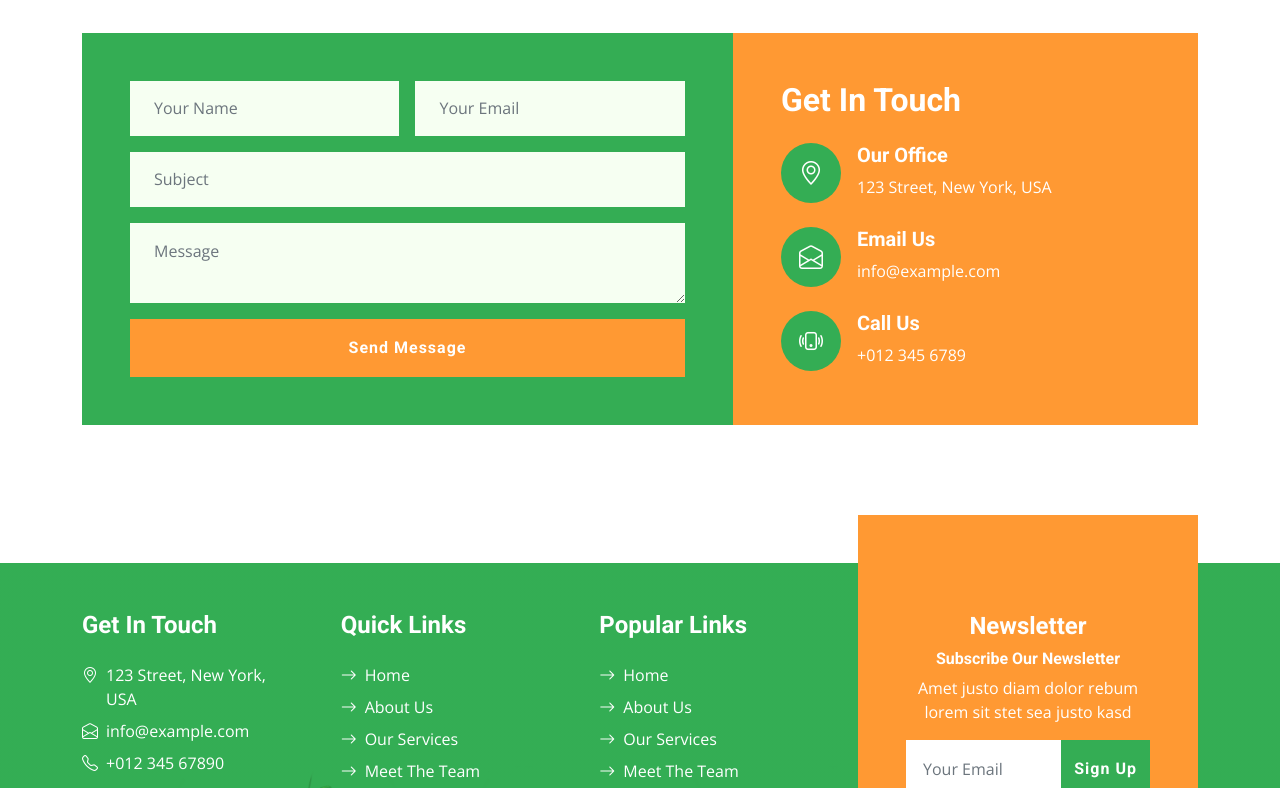
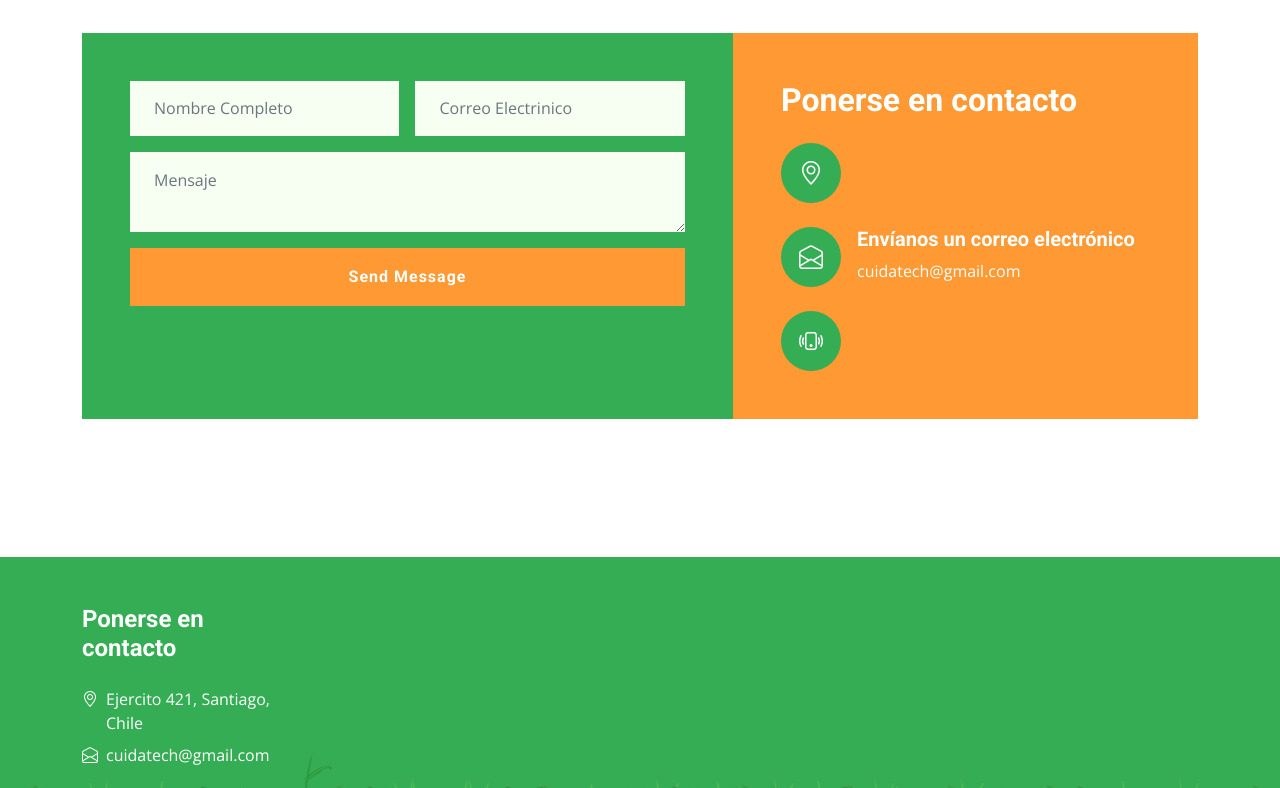
Before and after one commit to McLovin2499/project24, a plain HTML site: page contact.html in a window 1280 px wide. Shown: the part 817-1605 px from the top of the page. Drawn offline with nearby package versions, Linux system fonts and the light colour scheme.

Commit message:
Update contact.html

```diff
--- a/contact.html
+++ b/contact.html
@@ -78,9 +78,9 @@
         <div class="container py-5">
             <div class="row justify-content-start">
                 <div class="col-lg-8 text-center text-lg-start">
-                    <h1 class="display-1 text-white mb-md-4">Contact Us</h1>
-                    <a href="" class="btn btn-primary py-md-3 px-md-5 me-3">Home</a>
-                    <a href="" class="btn btn-secondary py-md-3 px-md-5">Contact Us</a>
+                    <h1 class="display-1 text-white mb-md-4">Contactanos</h1>
+                    <a href="index.html" class="btn btn-primary py-md-3 px-md-5 me-3">Inicio</a>
+                    <a href="contact.html" class="btn btn-secondary py-md-3 px-md-5">Contact Us</a>
                 </div>
             </div>
         </div>
@@ -92,8 +92,8 @@
     <div class="container-fluid py-5">
         <div class="container">
             <div class="mx-auto text-center mb-5" style="max-width: 500px;">
-                <h6 class="text-primary text-uppercase">Contact Us</h6>
-                <h1 class="display-5">Please Feel Free To Contact Us</h1>
+                <h6 class="text-primary text-uppercase">Contacta con nosotros</h6>
+                <h1 class="display-5">Siéntete libre de contactarnos</h1>
             </div>
             <div class="row g-0">
                 <div class="col-lg-7">
@@ -101,19 +101,16 @@
                         <form>
                             <div class="row g-3">
                                 <div class="col-6">
-                                    <input type="text" class="form-control bg-light border-0 px-4" placeholder="Your Name" style="height: 55px;">
+                                    <input type="text" class="form-control bg-light border-0 px-4" placeholder="Nombre Completo" style="height: 55px;">
                                 </div>
                                 <div class="col-6">
-                                    <input type="email" class="form-control bg-light border-0 px-4" placeholder="Your Email" style="height: 55px;">
+                                    <input type="email" class="form-control bg-light border-0 px-4" placeholder="Correo Electrinico" style="height: 55px;">
                                 </div>
                                 <div class="col-12">
-                                    <input type="text" class="form-control bg-light border-0 px-4" placeholder="Subject" style="height: 55px;">
+                                    <textarea class="form-control bg-light border-0 px-4 py-3" rows="2" placeholder="Mensaje"></textarea>
                                 </div>
                                 <div class="col-12">
-                                    <textarea class="form-control bg-light border-0 px-4 py-3" rows="2" placeholder="Message"></textarea>
-                                </div>
-                                <div class="col-12">
-                                    <button class="btn btn-secondary w-100 py-3" type="submit">Send Message</button>
+                                    <button class="btn btn-secondary w-100 py-3" type="Enviar">Send Message</button>
                                 </div>
                             </div>
                         </form>
@@ -121,14 +118,10 @@
                 </div>
                 <div class="col-lg-5">
                     <div class="bg-secondary h-100 p-5">
-                        <h2 class="text-white mb-4">Get In Touch</h2>
+                        <h2 class="text-white mb-4">Ponerse en contacto</h2>
                         <div class="d-flex mb-4">
                             <div class="bg-primary rounded-circle d-flex align-items-center justify-content-center" style="width: 60px; height: 60px;">
                                 <i class="bi bi-geo-alt fs-4 text-white"></i>
-                            </div>
-                            <div class="ps-3">
-                                <h5 class="text-white">Our Office</h5>
-                                <span class="text-white">123 Street, New York, USA</span>
                             </div>
                         </div>
                         <div class="d-flex mb-4">
@@ -136,17 +129,13 @@
                                 <i class="bi bi-envelope-open fs-4 text-white"></i>
                             </div>
                             <div class="ps-3">
-                                <h5 class="text-white">Email Us</h5>
-                                <span class="text-white">info@example.com</span>
+                                <h5 class="text-white">Envíanos un correo electrónico</h5>
+                                <span class="text-white">cuidatech@gmail.com</span>
                             </div>
                         </div>
                         <div class="d-flex">
                             <div class="bg-primary rounded-circle d-flex align-items-center justify-content-center" style="width: 60px; height: 60px;">
                                 <i class="bi bi-phone-vibrate fs-4 text-white"></i>
-                            </div>
-                            <div class="ps-3">
-                                <h5 class="text-white">Call Us</h5>
-                                <span class="text-white">+012 345 6789</span>
                             </div>
                         </div>
                     </div>
@@ -164,18 +153,14 @@
                 <div class="col-lg-8 col-md-6">
                     <div class="row gx-5">
                         <div class="col-lg-4 col-md-12 pt-5 mb-5">
-                            <h4 class="text-white mb-4">Get In Touch</h4>
+                            <h4 class="text-white mb-4">Ponerse en contacto</h4>
                             <div class="d-flex mb-2">
                                 <i class="bi bi-geo-alt text-white me-2"></i>
-                                <p class="text-white mb-0">123 Street, New York, USA</p>
+                                <p class="text-white mb-0">Ejercito 421, Santiago, Chile</p>
                             </div>
                             <div class="d-flex mb-2">
                                 <i class="bi bi-envelope-open text-white me-2"></i>
-                                <p class="text-white mb-0">info@example.com</p>
-                            </div>
-                            <div class="d-flex mb-2">
-                                <i class="bi bi-telephone text-white me-2"></i>
-                                <p class="text-white mb-0">+012 345 67890</p>
+                                <p class="text-white mb-0">cuidatech@gmail.com</p>
                             </div>
                             <div class="d-flex mt-4">
                                 <a class="btn btn-secondary btn-square rounded-circle me-2" href="#"><i class="fab fa-twitter"></i></a>
@@ -184,41 +169,6 @@
                                 <a class="btn btn-secondary btn-square rounded-circle" href="#"><i class="fab fa-instagram"></i></a>
                             </div>
                         </div>
-                        <div class="col-lg-4 col-md-12 pt-0 pt-lg-5 mb-5">
-                            <h4 class="text-white mb-4">Quick Links</h4>
-                            <div class="d-flex flex-column justify-content-start">
-                                <a class="text-white mb-2" href="#"><i class="bi bi-arrow-right text-white me-2"></i>Home</a>
-                                <a class="text-white mb-2" href="#"><i class="bi bi-arrow-right text-white me-2"></i>About Us</a>
-                                <a class="text-white mb-2" href="#"><i class="bi bi-arrow-right text-white me-2"></i>Our Services</a>
-                                <a class="text-white mb-2" href="#"><i class="bi bi-arrow-right text-white me-2"></i>Meet The Team</a>
-                                <a class="text-white mb-2" href="#"><i class="bi bi-arrow-right text-white me-2"></i>Latest Blog</a>
-                                <a class="text-white" href="#"><i class="bi bi-arrow-right text-white me-2"></i>Contact Us</a>
-                            </div>
-                        </div>
-                        <div class="col-lg-4 col-md-12 pt-0 pt-lg-5 mb-5">
-                            <h4 class="text-white mb-4">Popular Links</h4>
-                            <div class="d-flex flex-column justify-content-start">
-                                <a class="text-white mb-2" href="#"><i class="bi bi-arrow-right text-white me-2"></i>Home</a>
-                                <a class="text-white mb-2" href="#"><i class="bi bi-arrow-right text-white me-2"></i>About Us</a>
-                                <a class="text-white mb-2" href="#"><i class="bi bi-arrow-right text-white me-2"></i>Our Services</a>
-                                <a class="text-white mb-2" href="#"><i class="bi bi-arrow-right text-white me-2"></i>Meet The Team</a>
-                                <a class="text-white mb-2" href="#"><i class="bi bi-arrow-right text-white me-2"></i>Latest Blog</a>
-                                <a class="text-white" href="#"><i class="bi bi-arrow-right text-white me-2"></i>Contact Us</a>
-                            </div>
-                        </div>
-                    </div>
-                </div>
-                <div class="col-lg-4 col-md-6 mt-lg-n5">
-                    <div class="d-flex flex-column align-items-center justify-content-center text-center h-100 bg-secondary p-5">
-                        <h4 class="text-white">Newsletter</h4>
-                        <h6 class="text-white">Subscribe Our Newsletter</h6>
-                        <p>Amet justo diam dolor rebum lorem sit stet sea justo kasd</p>
-                        <form action="">
-                            <div class="input-group">
-                                <input type="text" class="form-control border-white p-3" placeholder="Your Email">
-                                <button class="btn btn-primary">Sign Up</button>
-                            </div>
-                        </form>
                     </div>
                 </div>
             </div>
@@ -226,8 +176,7 @@
     </div>
     <div class="container-fluid bg-dark text-white py-4">
         <div class="container text-center">
-            <p class="mb-0">&copy; <a class="text-secondary fw-bold" href="#">Your Site Name</a>. All Rights Reserved. Designed by <a class="text-secondary fw-bold" href="https://htmlcodex.com">HTML Codex</a></p>
-            <br>Distributed By: <a class="text-secondary fw-bold" href="https://themewagon.com" target="_blank">ThemeWagon</a>
+            <p class="mb-0">&copy; <a class="text-secondary fw-bold" href="#">Cuidatech</a> </p>
         </div>
     </div>
     <!-- Footer End -->
```
